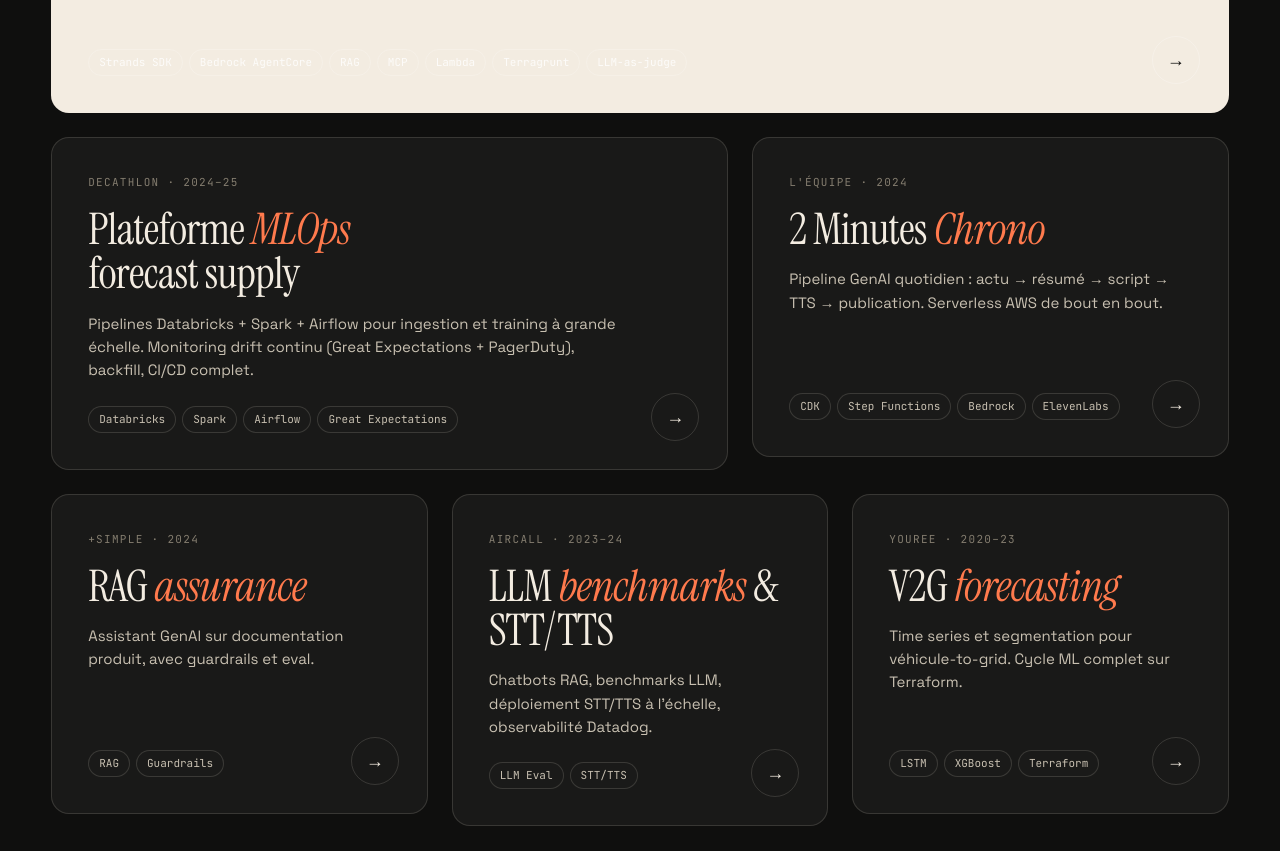
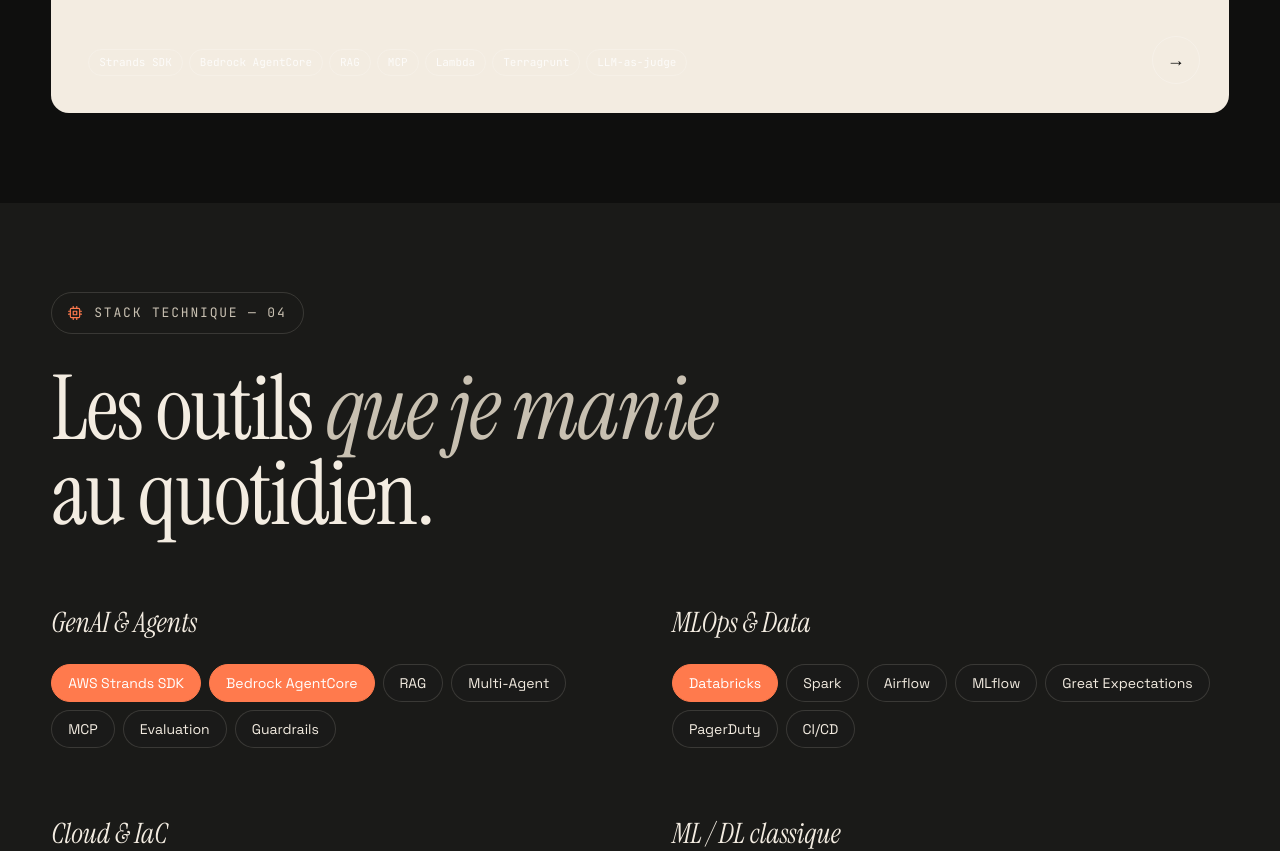
Before and after one commit to MelchiorObame/portfolio-cv-melchior, a React (Vite) app: page / in a window 1280 px wide. Shown: the part 5340-6191 px from the top of the page. Built offline with nearby package versions, Linux system fonts and the light colour scheme.

Commit message:
feat: remove outdated project entries from portfolio

```diff
--- a/src/data/portfolio.ts
+++ b/src/data/portfolio.ts
@@ -179,67 +179,6 @@
     tech: ['Strands SDK', 'Bedrock AgentCore', 'RAG', 'MCP', 'Lambda', 'Terragrunt', 'LLM-as-judge'],
     href: '#',
   },
-  {
-    id: 'mlops-decathlon',
-    featured: false,
-    span: 7,
-    tag: 'Decathlon · 2024–25',
-    titleParts: [
-      [{ text: 'Plateforme ' }, { text: 'MLOps', italic: true }],
-      [{ text: 'forecast supply' }],
-    ],
-    desc: 'Pipelines Databricks + Spark + Airflow pour ingestion et training à grande échelle. Monitoring drift continu (Great Expectations + PagerDuty), backfill, CI/CD complet.',
-    tech: ['Databricks', 'Spark', 'Airflow', 'Great Expectations'],
-    href: '#',
-  },
-  {
-    id: '2min-chrono',
-    featured: false,
-    span: 5,
-    tag: "L'Équipe · 2024",
-    titleParts: [
-      [{ text: '2 Minutes ' }, { text: 'Chrono', italic: true }],
-    ],
-    desc: 'Pipeline GenAI quotidien : actu → résumé → script → TTS → publication. Serverless AWS de bout en bout.',
-    tech: ['CDK', 'Step Functions', 'Bedrock', 'ElevenLabs'],
-    href: '#',
-  },
-  {
-    id: 'rag-assurance',
-    featured: false,
-    span: 4,
-    tag: '+Simple · 2024',
-    titleParts: [
-      [{ text: 'RAG ' }, { text: 'assurance', italic: true }],
-    ],
-    desc: 'Assistant GenAI sur documentation produit, avec guardrails et eval.',
-    tech: ['RAG', 'Guardrails'],
-    href: '#',
-  },
-  {
-    id: 'llm-benchmarks',
-    featured: false,
-    span: 4,
-    tag: 'Aircall · 2023–24',
-    titleParts: [
-      [{ text: 'LLM ' }, { text: 'benchmarks', italic: true }, { text: ' & STT/TTS' }],
-    ],
-    desc: 'Chatbots RAG, benchmarks LLM, déploiement STT/TTS à l\'échelle, observabilité Datadog.',
-    tech: ['LLM Eval', 'STT/TTS'],
-    href: '#',
-  },
-  {
-    id: 'v2g-forecasting',
-    featured: false,
-    span: 4,
-    tag: 'Youree · 2020–23',
-    titleParts: [
-      [{ text: 'V2G ' }, { text: 'forecasting', italic: true }],
-    ],
-    desc: 'Time series et segmentation pour véhicule-to-grid. Cycle ML complet sur Terraform.',
-    tech: ['LSTM', 'XGBoost', 'Terraform'],
-    href: '#',
-  },
 ]
 
 export const skillCategories: SkillCategory[] = [
```
